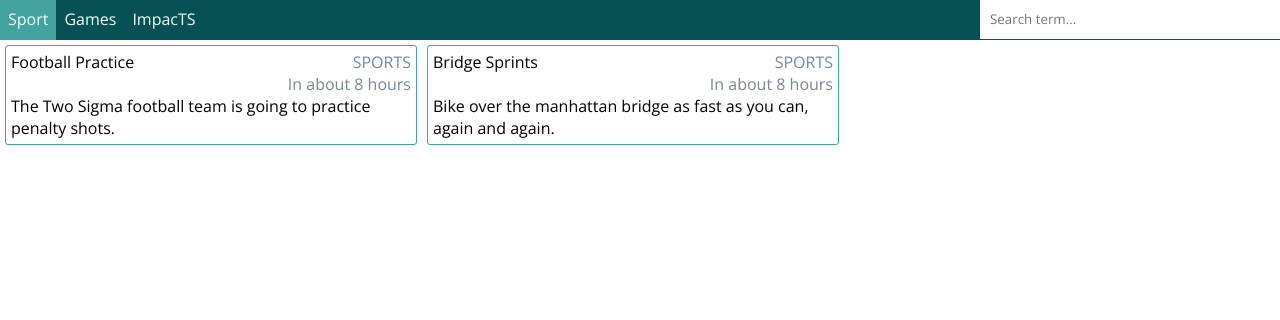
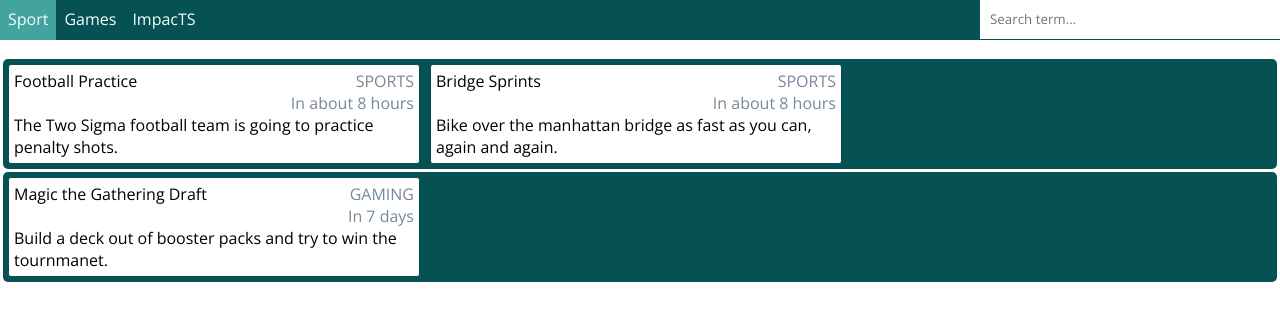
Before and after one commit to MykolaGolubyev/whats-happening, a React (Create React App) app in the folder products/web/: page / in a window 1280 px wide. Shown: the top 320 px of the page. Built offline with nearby package versions, Linux system fonts and the light colour scheme; the HTML template or start-up script is replaced by a standard one.

Commit message:
started week seperation

```diff
--- a/products/web/package.json
+++ b/products/web/package.json
@@ -3,15 +3,17 @@
   "version": "0.1.0",
   "private": true,
   "dependencies": {
+    "@types/date-fns": "^2.6.0",
     "@types/immutable": "^3.8.7",
-    "@types/date-fns": "^2.6.0",
     "@types/jest": "^20.0.8",
+    "@types/lodash": "^4.14.74",
     "@types/node": "^8.0.27",
     "@types/react": "^16.0.5",
     "@types/react-dom": "^15.5.4",
+    "date-fns": "^1.28.5",
     "immutable": "^3.8.1",
     "jest": "^21.0.2",
-    "date-fns": "^1.28.5",
+    "lodash": "^4.17.4",
     "react": "^15.6.1",
     "react-dom": "^15.6.1",
     "ts-jest": "^21.0.0"
--- a/products/web/src/cards/CorkBoard.css
+++ b/products/web/src/cards/CorkBoard.css
@@ -1,3 +1,11 @@
 .cork-board {
+    margin-top: 1em;
+    background-color: white;
+}
+
+.week {
     display: flex;
+    background-color: var(--color-heavy);
+    border-radius: 5px;
+    margin: 3px;
 }
--- a/products/web/src/cards/CorkBoard.tsx
+++ b/products/web/src/cards/CorkBoard.tsx
@@ -1,13 +1,27 @@
 import * as React from 'react';
 import { EventInfo, EventCard } from './EventCard';
 import './CorkBoard.css';
+import * as _ from 'lodash';
+import { differenceInCalendarWeeks } from 'date-fns';
 
 interface Props {
     events: EventInfo[];
 }
 
-export const CorkBoard = ({events}: Props) => (
-    <div className="cork-board">
+function groupEvents(events: EventInfo[]): EventInfo[][] {
+    const today = Date.now();
+    const byWeeks = _.groupBy(events, info => differenceInCalendarWeeks(info.date, today));
+    return _.map(byWeeks, (value, key) => value);
+}
+
+export const Week = ({events}: Props) => (
+    <div className="week">
         {events.map((event, i) => <EventCard key={i} {...event}/>)}
     </div>
 );
+
+export const CorkBoard = ({events}: Props) => (
+    <div className="cork-board">
+        {groupEvents(events).map((weekOfEvents, i) => <Week key={i} events={weekOfEvents}/>)}
+    </div>
+);
--- a/products/web/src/cards/EventCard.css
+++ b/products/web/src/cards/EventCard.css
@@ -1,11 +1,11 @@
 .event-card {
     margin: 5px;
     padding: 5px;
-    border: 1px solid var(--color-medium);
+    border: 1px solid var(--color-heavy);
     background-color: white;
     border-radius: 3px;
     max-width: 400px;
-    max-height: 300px;
+    max-height: 100px;
 
     display: grid;
     overflow: hidden;
--- a/products/web/src/discovery/DiscoveryScreen.tsx
+++ b/products/web/src/discovery/DiscoveryScreen.tsx
@@ -12,6 +12,7 @@ interface State {
 }
 
 const tomorrow = new Date(2017, 8, 9);
+const aWeekFromNow = new Date(2017, 8, 9 + 7);
 
 const sampleData: EventInfo[] = [
   {
@@ -26,6 +27,12 @@ const sampleData: EventInfo[] = [
     date: tomorrow,
     description: 'Bike over the manhattan bridge as fast as you can, again and again.'
   },
+  {
+    name: 'Magic the Gathering Draft',
+    category: 'Gaming',
+    date: aWeekFromNow,
+    description: 'Build a deck out of booster packs and try to win the tournmanet.'
+  },
 ];
 
 export class DiscoveryScreen extends React.Component<Props, State> {
```
Also changed, not shown: 1 other file (tests, documents, lock files or other folders).
